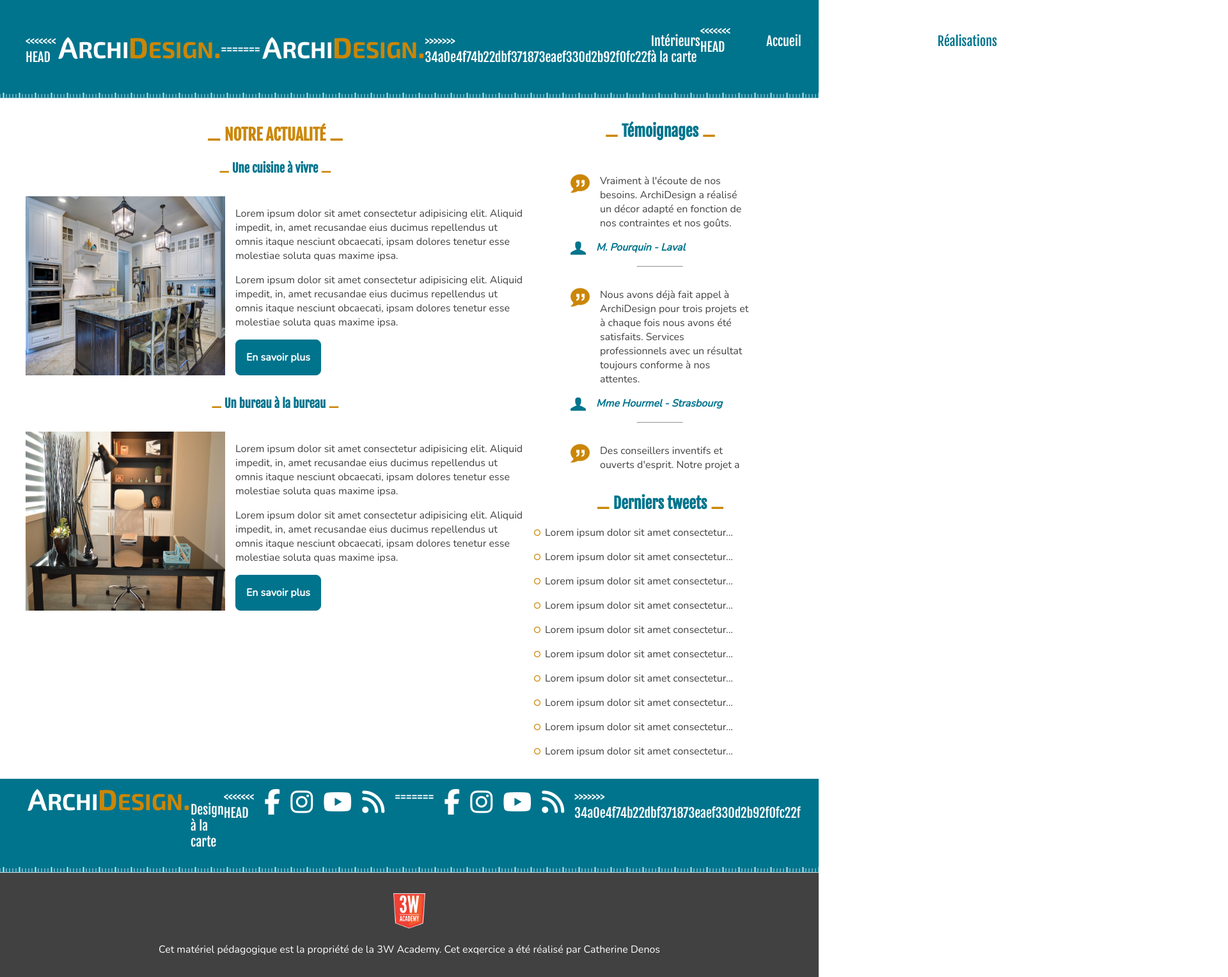
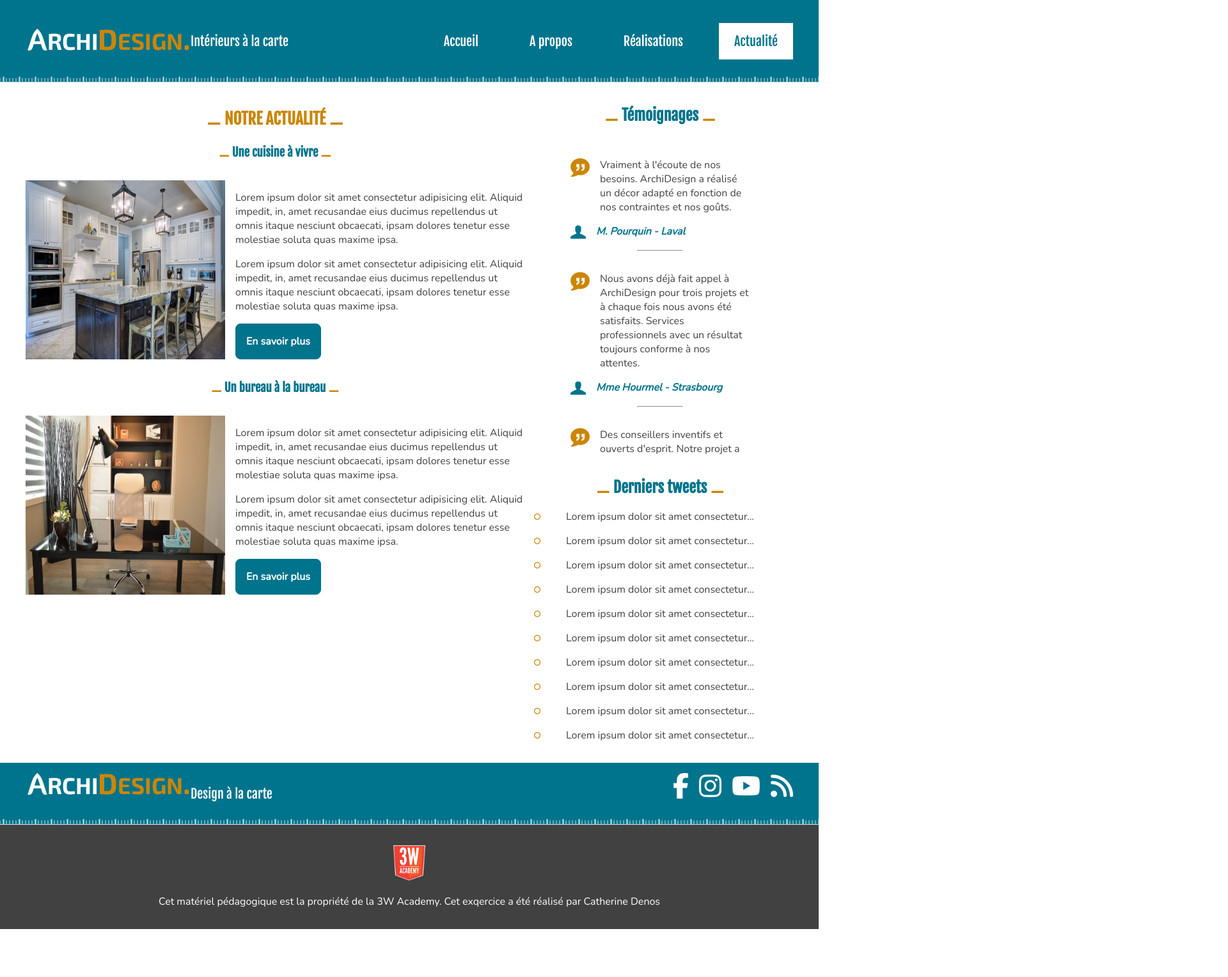
Before and after one commit to regisatl/ArchiDesign, a plain HTML site: page actualite/index.html in a window 1280 px wide. Shown: the top 1528 px of the page at 64% size, 1920 px wide, since content can reach past the window. After the commit the page ends 1453 px from the top, so only its background shows below. Drawn offline with nearby package versions, Linux system fonts and the light colour scheme.

```diff
--- a/actualite/index.html
+++ b/actualite/index.html
@@ -24,18 +24,13 @@
     <header class="header">
         <div class="container head">
             <div class="navimg">
-<<<<<<< HEAD
                 <a href="#">
                     <img src="../instructions/images/logo.png" alt="Logo ArchiDesign">
                 </a>
-=======
-                <a href="#"><img src="../instructions/images/logo.png" alt="Logo ArchiDesign"></a>
->>>>>>> 34a0e4f74b22dbf371873eaef330d2b92f0fc22f
                 <p>Intérieurs à la carte</p>
             </div>
             <nav>
                 <ul class="navbar">
-<<<<<<< HEAD
                     <li>
                         <a href="../index.html">Accueil</a>
                     </li>
@@ -43,21 +38,16 @@
                         <a href="../index.html">A propos</a>
                     </li>
                     <li>
-                        <a href="../realisations/index.html" class="active">Réalisations</a>
+                        <a href="../realisations/index.html">Réalisations</a>
                     </li>
                     <li>
-                        <a href="./index.html">Actualité</a>
+                        <a href="./index.html" class="active">Actualité</a>
                     </li>
-=======
-                    <li><a href="../index.html">Accueil</a></li>
-                    <li><a href="../index.html">A propos</a></li>
-                    <li><a href="../realisations/index.html">Réalisations</a></li>
-                    <li><a href="../actualite/index.html" class="active">Actualité</a></li>
->>>>>>> 34a0e4f74b22dbf371873eaef330d2b92f0fc22f
                 </ul>
             </nav>
         </div>
     </header>
+
     <main class="main">
         <div class="container wrapper">
             <article class="flexbox">
@@ -193,11 +183,12 @@
         <article class="foot">
             <div class="container head">
                 <div class="navImg">
-                    <a href="#"><img src="../instructions/images/logo.png" alt="Logo ArchiDesign"></a>
+                    <a href="#">
+                        <img src="../instructions/images/logo.png" alt="Logo ArchiDesign">
+                    </a>
                     <p>Design à la carte</p>
                 </div>
                 <div class="iconSocial">
-<<<<<<< HEAD
                     <a href="#">
                         <i class='fab fa-facebook-f fa-2x'></i>
                     </a>
@@ -210,12 +201,6 @@
                     <a href="#">
                         <i class='fas fa-rss fa-2x'></i>
                     </a>
-=======
-                    <a href="#"><i class='fab fa-facebook-f fa-2x'></i></a>
-                    <a href="#"><i class='fab fa-instagram fa-2x'></i></a>
-                    <a href="#"><i class='fab fa-youtube fa-2x'></i></a>
-                    <a href="#"><i class='fas fa-rss fa-2x'></i></a>
->>>>>>> 34a0e4f74b22dbf371873eaef330d2b92f0fc22f
                 </div>
             </div>
         </article>
--- a/css/style.css
+++ b/css/style.css
@@ -74,6 +74,7 @@
 article.wrap {
     background-image: url("../instructions/images/bg-header.jpg");
     background-repeat: no-repeat;
+    background-size: cover;
     padding: 15rem 0;
     text-align: center;
 }
@@ -171,10 +172,6 @@
 
 div.list ul {
     padding: 0;
-}
-
-section.aside {
-    text-align: center;
 }
 
 article.foot {
@@ -294,7 +291,7 @@
 section.aside div.list ul li {
     list-style-image: url("../instructions/images/circle.png");
     margin-block: 1rem;
-    text-align: left;
+    text-align: center;
 }
 
 
```
Also changed, not shown: index.html (+1 -1 lines), realisations/index.html (+2 -1 lines).
